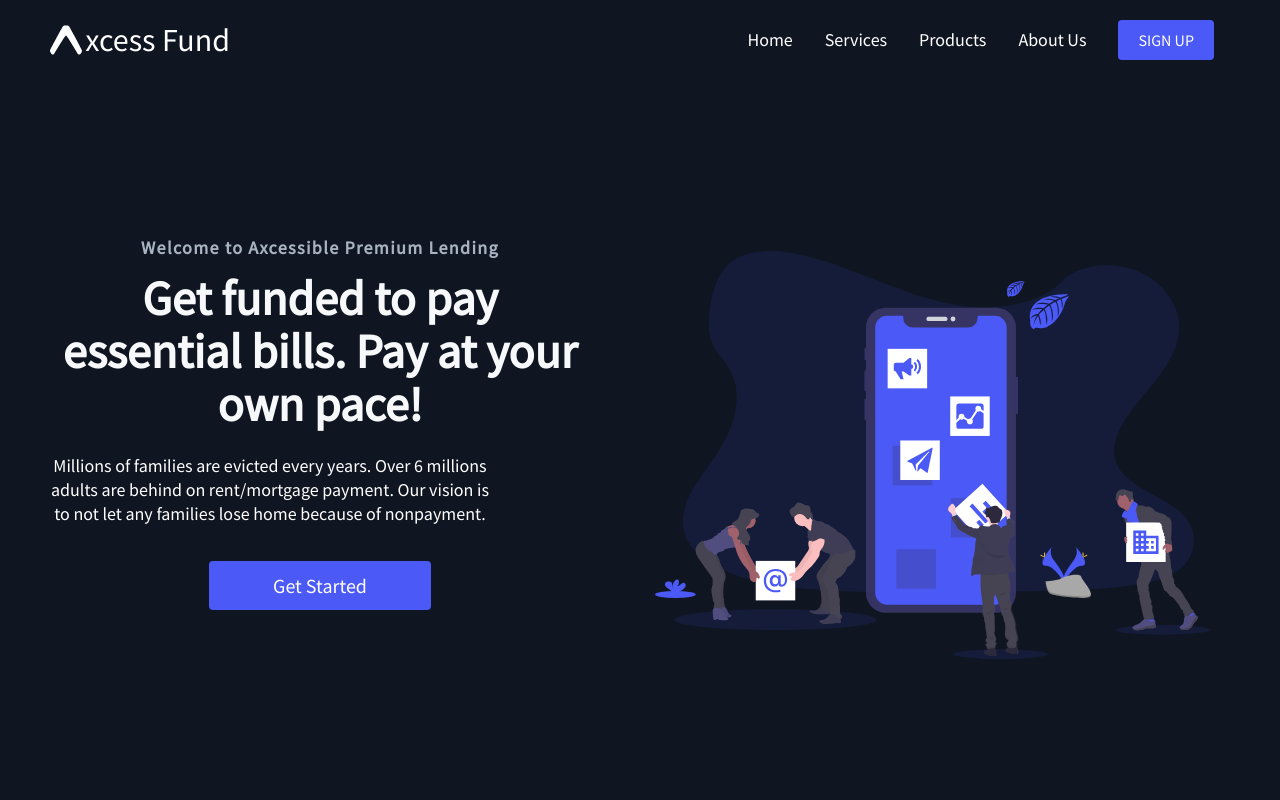
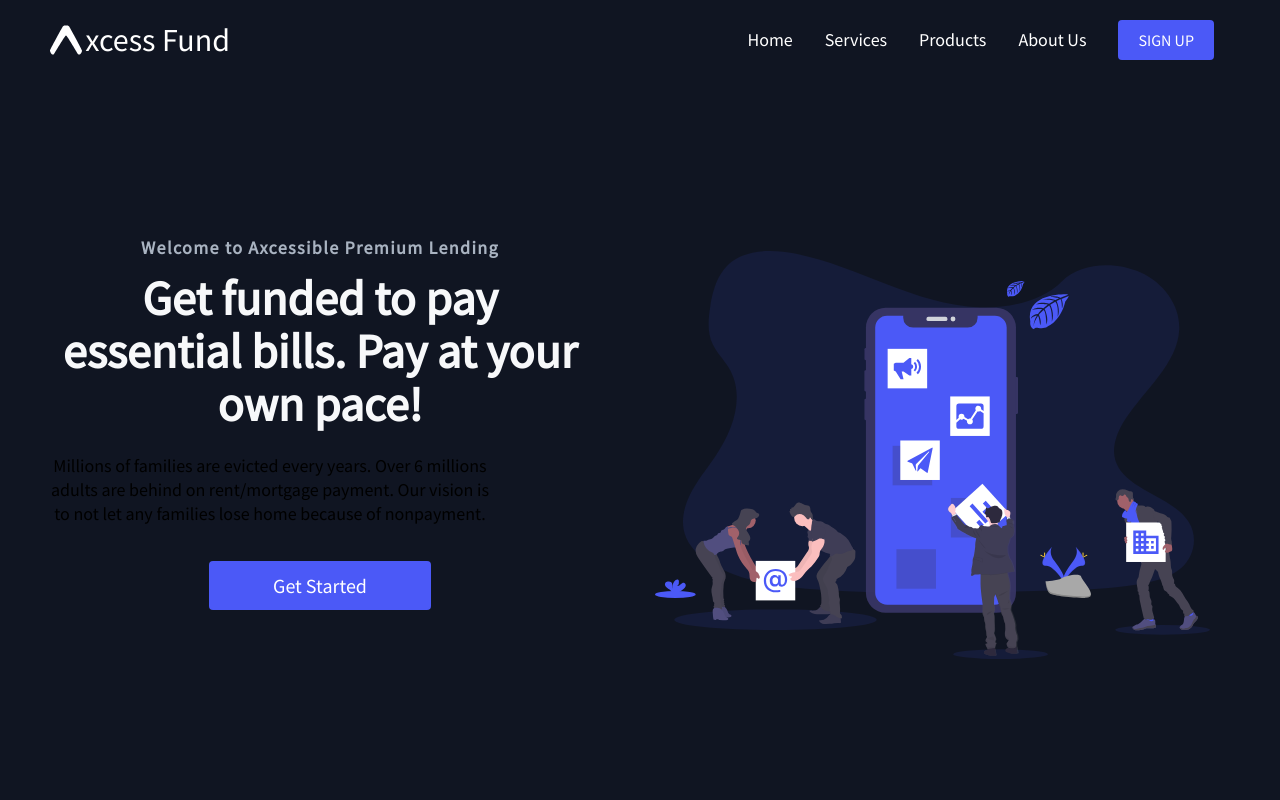
Before and after one commit to krishnaneupaney/axcessclient, a React (Create React App) app: page / in a window 1280 px wide. Shown: the top 800 px of the page. Built offline with nearby package versions, Linux system fonts and the light colour scheme.

Commit message:
some fixes

```diff
--- a/src/components/InfoSection/InfoSection.elements.js
+++ b/src/components/InfoSection/InfoSection.elements.js
@@ -77,5 +77,5 @@ export const Subtitle = styled.p`
   margin-bottom: 35px;
   font-size: 18px;
   line-height: 24px;
-  color: ${({ lightTextDesc }) => (lightTextDesc ? 'dark' : 'dark')};
+  color: black;
 `;
```
